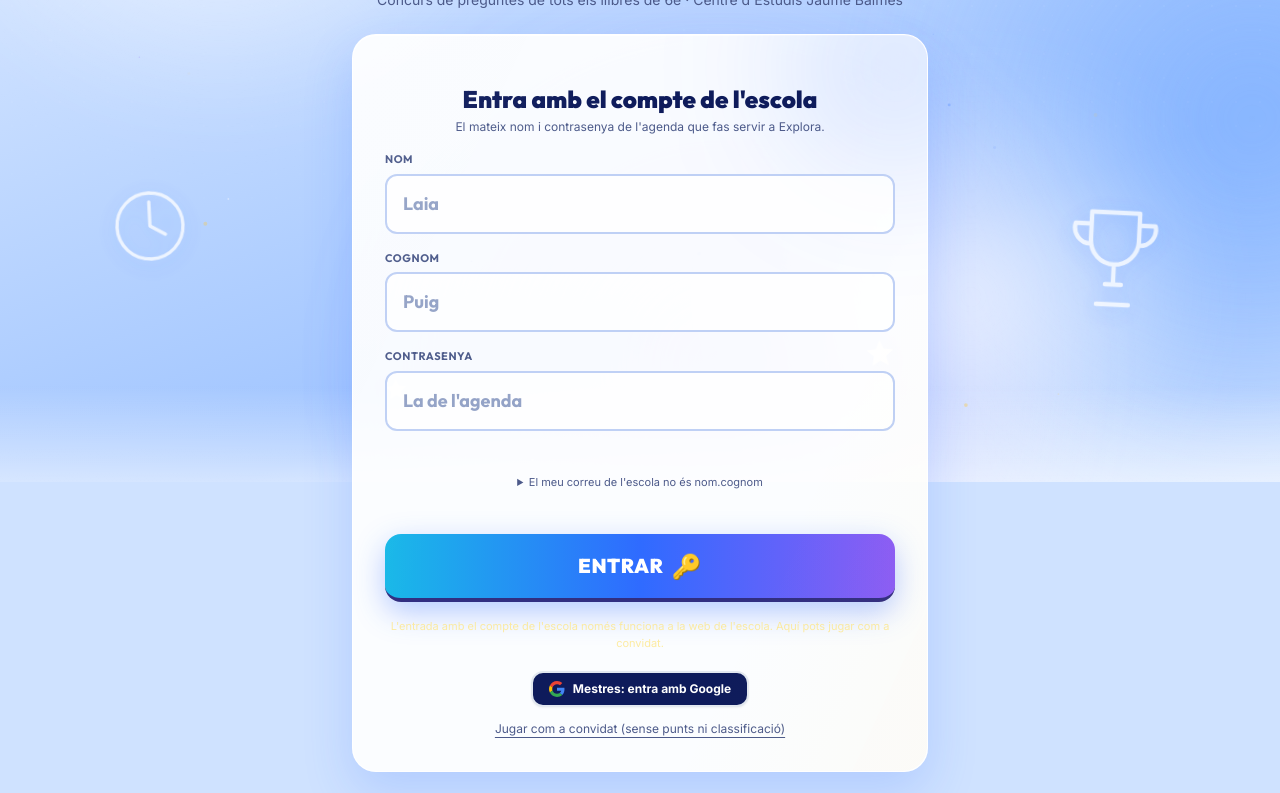
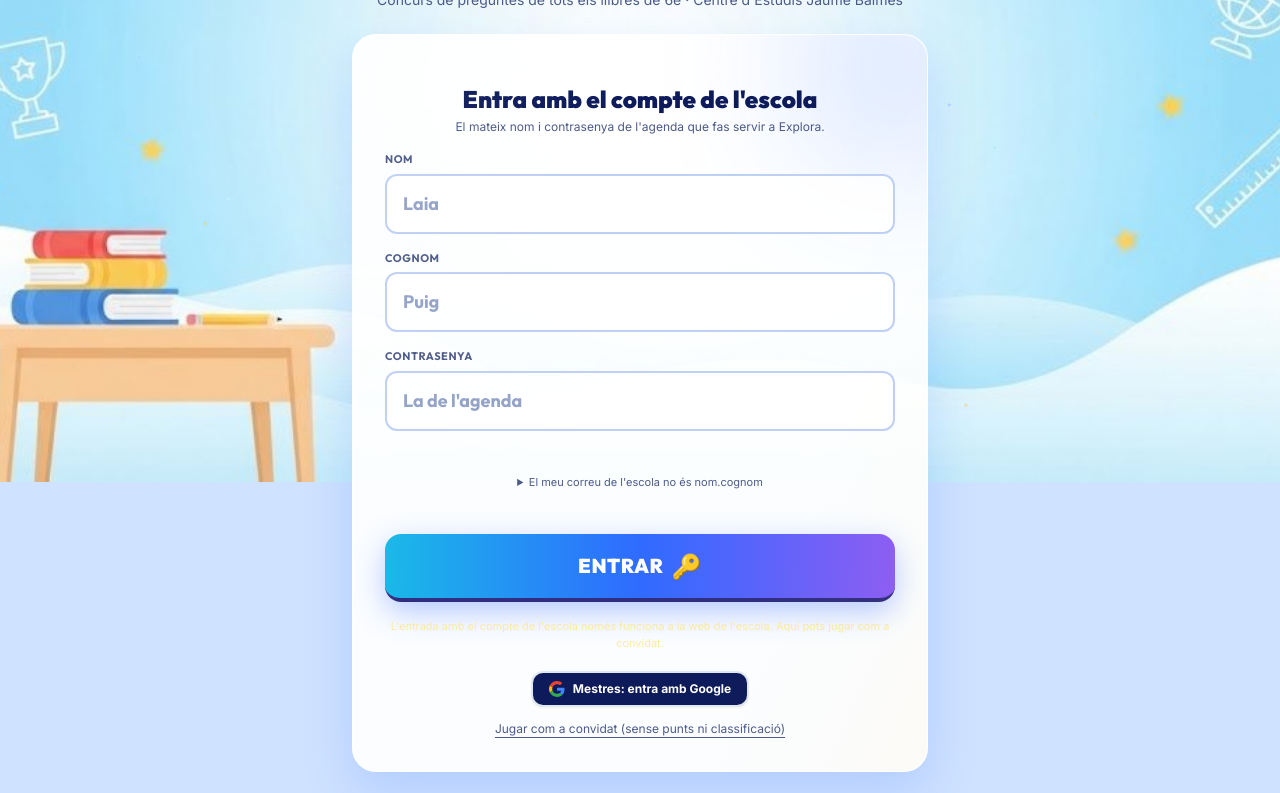
Before and after one commit to PedroMurias/gran-repte-6, a plain HTML site: page index.html in a window 1280 px wide. Shown: the part 318-1111 px from the top of the page. Drawn offline with nearby package versions, Linux system fonts and the light colour scheme.

Commit message:
Fons il·lustrat: horitzontal i vertical segons la pantalla
Co-Authored-By: Claude Opus 5.5 <noreply@anthropic.com>
Claude-Session: https://claude.ai/code/session_01STcE6z8CVu4E6KQxnS8kQm

```diff
--- a/index.html
+++ b/index.html
@@ -67,7 +67,7 @@
         @keyframes bob { 0%,100% { transform: translateY(0) rotate(-3deg); } 50% { transform: translateY(-14px) rotate(3deg); } }
         html[data-theme="light"] #bgfx .desk { position: absolute; left: 0; right: 0; bottom: 0; height: 12vh; background: linear-gradient(180deg, rgba(255,255,255,0) 0%, rgba(255,255,255,.55) 100%); }
         html[data-theme="light"] #bgfx .pic { position: absolute; inset: 0; background-size: cover; background-position: center bottom; opacity: 0; }
-        html[data-theme="light"].has-pic #bgfx .pic { opacity: 1; }
+        html[data-theme="light"].has-pic #bgfx .pic { opacity: 1; background-size: cover; background-position: center bottom; }
         html[data-theme="light"].has-pic #bgfx .blob, html[data-theme="light"].has-pic #bgfx .doodle, html[data-theme="light"].has-pic #bgfx .desk { display: none; }
         html[data-theme="light"] #bgParticles { opacity: .55; }
 
@@ -2478,7 +2478,12 @@
             const th = new URLSearchParams(location.search).get('theme') || (function () { try { return localStorage.getItem('egr6_theme'); } catch (e) { return null; } })() || 'light';
             document.documentElement.dataset.theme = th === 'dark' ? 'dark' : 'light';
             if (new URLSearchParams(location.search).get('theme')) { try { localStorage.setItem('egr6_theme', th); } catch (e) { /* */ } }
-            if (th !== 'dark') { const img = new Image(); img.onload = () => { document.querySelector('#bgfx .pic').style.backgroundImage = 'url(bg.jpg)'; document.documentElement.classList.add('has-pic'); }; img.src = 'bg.jpg'; }
+            /* Fons il·lustrat: horitzontal per a pantalles amples, vertical per al mòbil */
+            if (th !== 'dark') {
+                const pickBg = () => (innerHeight > innerWidth * 1.15 ? 'bg-v.jpg' : 'bg.jpg');
+                const setBg = () => { const f = pickBg(), img = new Image(); img.onload = () => { document.querySelector('#bgfx .pic').style.backgroundImage = 'url(' + f + ')'; document.documentElement.classList.add('has-pic'); }; img.src = f; };
+                setBg(); let last = pickBg(); addEventListener('resize', () => { const f = pickBg(); if (f !== last) { last = f; setBg(); } });
+            }
             if (q) { try { localStorage.setItem('egr6_bg', v); } catch (e) { /* */ } }
             const cv = document.getElementById('bgParticles'), ctx = cv.getContext('2d');
             const reduce = window.matchMedia ? matchMedia('(prefers-reduced-motion: reduce)').matches : false;
--- a/sw.js
+++ b/sw.js
@@ -1,6 +1,6 @@
 // El Gran Repte 6è: primer intenta la xarxa (per tenir sempre l'última versió) i, sense connexió, fa servir la còpia guardada.
-const V='granrepte-v17';
-const CORE=['./','./index.html','./manifest.webmanifest','./q.js','./content.js','./flags.js','./photos.js','./gen.js','./gen2.js','./rosco.js','./en6.js','./en6_en.js','./gr.js','./q_llengues6.js','./q_mates6.js','./icons/icon-192.png','./icons/icon-512.png'];
+const V='granrepte-v18';
+const CORE=['./','./index.html','./manifest.webmanifest','./q.js','./content.js','./flags.js','./photos.js','./gen.js','./gen2.js','./rosco.js','./en6.js','./en6_en.js','./gr.js','./q_llengues6.js','./q_mates6.js','./bg.jpg','./bg-v.jpg','./icons/icon-192.png','./icons/icon-512.png'];
 self.addEventListener('install',e=>{e.waitUntil(caches.open(V).then(c=>c.addAll(CORE)).then(()=>self.skipWaiting()))});
 self.addEventListener('activate',e=>{e.waitUntil(caches.keys().then(ks=>Promise.all(ks.filter(k=>k!==V).map(k=>caches.delete(k)))).then(()=>self.clients.claim()))});
 self.addEventListener('fetch',e=>{const r=e.request;if(r.method!=='GET'||!r.url.startsWith(self.location.origin))return;
```
Also changed, not shown: bg-v.jpg (added), bg.jpg (added).
